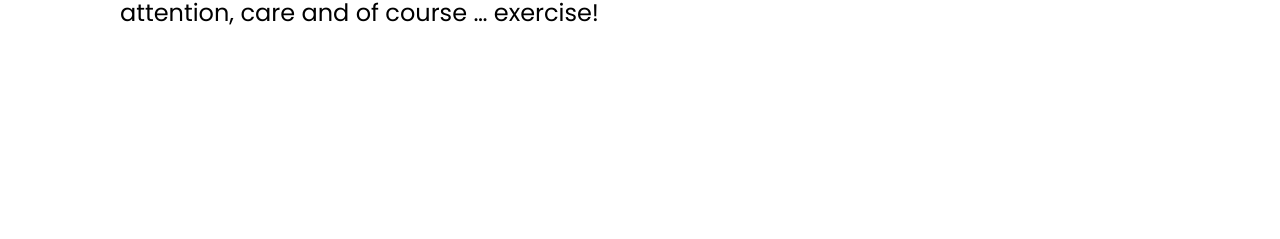
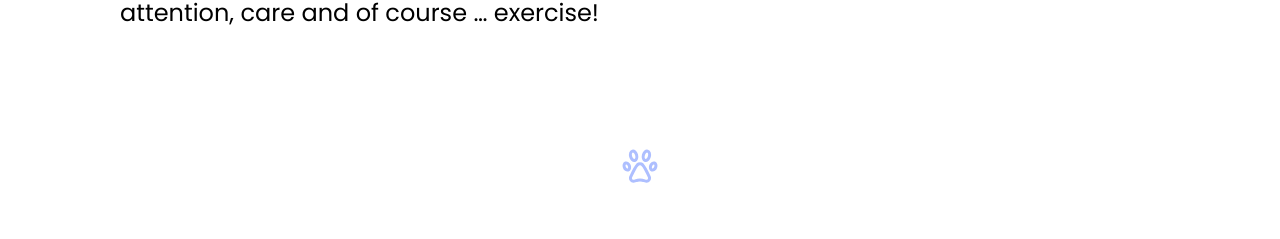
Before and after one commit to Zweathersby/silversmith-farm, a Next.js app: page / in a window 1280 px wide. Shown: the part 1087-1326 px from the top of the page. Built offline with nearby package versions, Linux system fonts and the light colour scheme.

Commit message:
transitions and icons

```diff
--- a/app/ui/components/header/header.css
+++ b/app/ui/components/header/header.css
@@ -5,3 +5,7 @@ nav#header-nav {
   right: 0;
   padding: 25px 80px;
 }
+
+a {
+  transition: all 0.2s ease-in-out;
+}
--- a/app/ui/contact.module.css
+++ b/app/ui/contact.module.css
@@ -1,4 +1,4 @@
-section#contact h2:hover svg {
+.phoneIcon:hover svg {
   animation: wiggle 0.5s infinite;
 }
 
--- a/app/ui/globals.css
+++ b/app/ui/globals.css
@@ -40,6 +40,7 @@ h1 {
   font-size: 60px;
   font-weight: bold;
   line-height: 112.5%;
+  filter: drop-shadow(2px 4px 12px #00000060);
 }
 
 h2 {
--- a/app/ui/sections/about.tsx
+++ b/app/ui/sections/about.tsx
@@ -4,9 +4,50 @@ import Image from "next/image";
 import Subtitle from "@/app/ui/components/subtitle";
 import FadeInWhenVisible from "@/app/ui/fade-in";
 
+function Paw() {
+  return (
+    <svg
+      width="36"
+      height="34"
+      viewBox="0 0 36 34"
+      fill="none"
+      xmlns="http://www.w3.org/2000/svg"
+      className="absolute top-0"
+      style={{ left: "calc(50% - 18px)" }}
+    >
+      <path
+        d="M10.929 23.2721C13.4604 18.1382 14.7261 15.5713 16.5479 14.9597C17.4908 14.6431 18.5093 14.6431 19.4521 14.9597C21.2739 15.5713 22.5397 18.1382 25.0711 23.2721L26.4739 26.1172C27.1278 27.4433 27.4547 28.1064 27.5322 28.5582C27.8533 30.4327 26.4613 32.1604 24.5858 32.2148C24.1337 32.228 23.4278 32.0352 22.0159 31.6498C21.209 31.4295 20.8056 31.3193 20.4021 31.238C18.8163 30.9182 17.1838 30.9182 15.5979 31.238C15.1945 31.3193 14.7911 31.4295 13.9842 31.6498C12.5723 32.0352 11.8663 32.228 11.4142 32.2148C9.53879 32.1604 8.14666 30.4327 8.46786 28.5582C8.54529 28.1064 8.87224 27.4433 9.52616 26.1172L10.929 23.2721Z"
+        stroke="#AEBFFF"
+        strokeWidth="3"
+      />
+      <path
+        d="M8.65274 7.60967C9.31017 10.203 11.1691 11.9298 12.8048 11.4666C14.4405 11.0033 15.2335 8.52542 14.5761 5.93205C13.9187 3.33867 12.0597 1.61188 10.4241 2.07514C8.78837 2.53841 7.99533 5.0163 8.65274 7.60967Z"
+        stroke="#AEBFFF"
+        strokeWidth="3"
+      />
+      <path
+        d="M27.3473 7.60967C26.6899 10.203 24.831 11.9298 23.1952 11.4666C21.5595 11.0033 20.7666 8.52542 21.424 5.93205C22.0814 3.33867 23.9402 1.61188 25.5761 2.07514C27.2117 2.53841 28.0047 5.0163 27.3473 7.60967Z"
+        stroke="#AEBFFF"
+        strokeWidth="3"
+      />
+      <path
+        d="M2.35794 18.3753C3.07632 20.2916 4.76534 21.4557 6.13046 20.9751C7.49559 20.4947 8.01986 18.5515 7.30148 16.6352C6.5831 14.7188 4.89408 13.5549 3.52896 14.0354C2.16383 14.5159 1.63956 16.459 2.35794 18.3753Z"
+        stroke="#AEBFFF"
+        strokeWidth="3"
+      />
+      <path
+        d="M33.6421 18.3753C32.9237 20.2916 31.2347 21.4557 29.8696 20.9751C28.5045 20.4947 27.9803 18.5515 28.6986 16.6352C29.417 14.7188 31.106 13.5549 32.4711 14.0354C33.8362 14.5159 34.3604 16.459 33.6421 18.3753Z"
+        stroke="#AEBFFF"
+        strokeWidth="3"
+      />
+    </svg>
+  );
+}
+
 export default function About() {
   return (
-    <section id="about">
+    <section id="about" className="relative">
+      <Paw />
       <FadeInWhenVisible>
         <div className="container mx-auto">
           <Subtitle className="text-center">About Us</Subtitle>
--- a/app/ui/sections/contact.tsx
+++ b/app/ui/sections/contact.tsx
@@ -4,7 +4,9 @@ import Subtitle from "@/app/ui/components/subtitle";
 import ContactForm from "@/app/ui/components/contact-form";
 import FadeInWhenVisible from "@/app/ui/fade-in";
 
-import "../contact.module.css";
+import styles from "@/app/ui/contact.module.css";
+
+const { phoneIcon } = styles;
 
 export default function Contact() {
   return (
@@ -20,6 +22,7 @@ export default function Contact() {
                 Don&apos;t hesitate to email or call us if you&apos;d like to
                 schedule a tour or need more information!
               </p>
+              <a href={`tel:${8435593938}`} className={phoneIcon}>
                 <Subtitle className="text-3xl font-normal flex items-center gap-3">
                   <svg
                     xmlns="http://www.w3.org/2000/svg"
@@ -37,6 +40,7 @@ export default function Contact() {
                   </svg>
                   (843) 559-3938
                 </Subtitle>
+              </a>
             </div>
 
             {/* Email Contact Form */}
```
Lines whose indentation alone changed are shown as unchanged.
